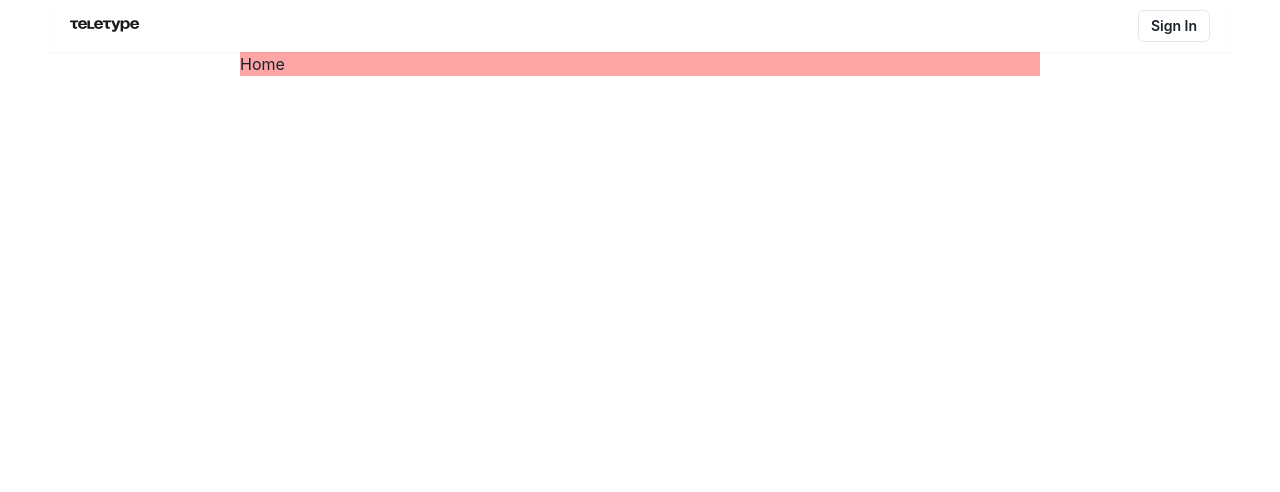
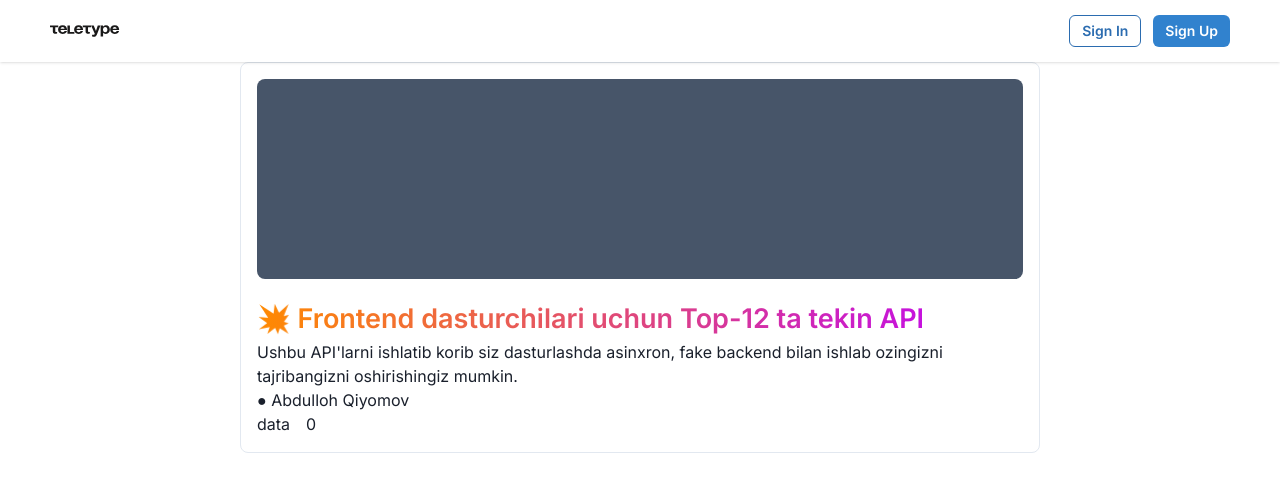
Before and after one commit to Habibulloh08/Blog, a React (Vite) app: page / in a window 1280 px wide. Shown: the top 492 px of the page. Built offline with nearby package versions, Linux system fonts and the light colour scheme.

Commit message:
login and Home update

```diff
--- a/package.json
+++ b/package.json
@@ -14,6 +14,8 @@
     "@chakra-ui/react": "^2.8.1",
     "@emotion/react": "^11.11.1",
     "@emotion/styled": "^11.11.0",
+    "axios": "^1.5.1",
+    "dotenv": "^16.3.1",
     "framer-motion": "^10.16.4",
     "react": "^18.2.0",
     "react-dom": "^18.2.0",
--- /dev/null
+++ b/src/components/Card.jsx
@@ -0,0 +1,27 @@
+const Card = () => {
+  return (
+    <div className="w-full rounded-lg p-4 border-1 border">
+      <div className="w-full rounded-lg bg-slate-600 h-[200px] mb-5"></div>
+      <div>
+        <h2 className="card-title text-[27px] font-bold">
+          💥 Frontend dasturchilari uchun Top-12 ta tekin API
+        </h2>
+        <div>
+          <p>
+            Ushbu API'larni ishlatib korib siz dasturlashda asinxron, fake
+            backend bilan ishlab ozingizni tajribangizni oshirishingiz mumkin.
+          </p>
+        </div>
+        <div>
+          <h3>● Abdulloh Qiyomov</h3>
+        </div>
+        <div className="w-full flex gap-4">
+          <p>data</p>
+          <p>0</p>
+        </div>
+      </div>
+    </div>
+  );
+};
+
+export default Card;
--- a/src/components/Navbar.jsx
+++ b/src/components/Navbar.jsx
@@ -5,20 +5,29 @@ import { Button } from "@chakra-ui/react";
 const Navbar = () => {
   const navigate = useNavigate();
   return (
-    <nav className="py-[10px] shadow-sm">
-      <div className="container flex items-center justify-between">
+    <nav className="w-full max-w-[1200px] m-auto px-[10px]">
+      <div className=" flex items-center justify-between">
         <img src={Logo} alt="" width={70} className="cursor-pointer" />
         {/* <button className="bg-blue-500 py-[9px] px-[15px] text-white rounded-lg">
           Sign in
         </button> */}
+        <div className="flex items-center gap-3">
           <Button
-          colorScheme="gray"
+            colorScheme="blue"
             variant="outline"
             size="sm"
             onClick={() => navigate("/sign-in")}
           >
             Sign In
           </Button>
+          <Button
+            colorScheme="blue"
+            size="sm"
+            onClick={() => navigate("/sign-up")}
+          >
+            Sign Up
+          </Button>
+        </div>
       </div>
     </nav>
   );
--- a/src/index.css
+++ b/src/index.css
@@ -1,3 +1,4 @@
+@import url("https://fonts.googleapis.com/css2?family=Inter:wght@400;500;600&family=Roboto:wght@700&display=swap");
 @tailwind base;
 @tailwind components;
 @tailwind utilities;
@@ -5,9 +6,11 @@
   margin: 0;
   padding: 0;
   box-sizing: border-box;
+  font-family: "Inter", sans-serif;
 }
-.container {
-  max-width: 1240px;
-  margin: 0 auto;
-  padding: 0 20px;
+.card-title {
+  background: linear-gradient(90deg, #ff8a00 -0.07%, #bd00ff 100.07%);
+  background-clip: text;
+  -webkit-background-clip: text;
+  -webkit-text-fill-color: transparent;
 }
--- a/src/layout/index.jsx
+++ b/src/layout/index.jsx
@@ -4,11 +4,11 @@ import Navbar from "../components/Navbar";
 const Layout = () => {
   return (
     <>
-      <header className=" bg-white px-[50px] sticky top-0 z-50">
+      <header className=" sticky z-50 py-[15px] shadow">
         <Navbar />
       </header>
       <main className="w-full mx-auto max-w-[800px]">
-        <div className="bg-red-300">
+        <div >
           <Outlet />
         </div>
       </main>
--- a/src/pages/Auth/SigIn.jsx
+++ b/src/pages/Auth/SigIn.jsx
@@ -1,4 +1,4 @@
-import { ViewIcon, ViewOffIcon } from "@chakra-ui/icons";
+import { ViewIcon, ViewOffIcon, ArrowBackIcon } from "@chakra-ui/icons";
 import {
   Button,
   FormControl,
@@ -17,41 +17,64 @@ const SigIn = () => {
   const navigate = useNavigate();
   const pasRef = useRef();
   const [showPass, setShowPass] = useState(false);
+  const [isInvalidUsername, setIsInvalidUsename] = useState(true);
 
-  useEffect(() => {
-    if (showPass) {
-      pasRef.current.type = "text";
+  const singInFunc = (e) => {
+    e.preventDefault();
+    const [username, password] = e.target.querySelectorAll("input");
+    setIsInvalidUsename(/^[@_a-zA-Z]+$/.test(username.value));
+
+    if (isInvalidUsername == true) {
+      // startLoading();
+      // setTimeout(() => {
+      //   endLoading(true);
+      // }, 2000);
+      // toast({
+      //   title: "Hello",
+      //   status: "success",
+      //   position: "top",
+      //   variant: "top-accent",
+      // });
     } else {
-      pasRef.current.type = "password";
+      setIsInvalidUsename((p) => ({
+        ...p,
+        username: /^[@_a-zA-Z]+$/.test(username.value),
+      }));
     }
-  }, [showPass]);
-  const singInFunc = () => {
-    startLoading();
-    setTimeout(() => {
-      endLoading(true);
-    }, 2000);
-    toast({
-      title: "Hello",
-      status: "success",
-      position: "top",
-      variant: "top-accent",
-    });
   };
+
   return (
     <>
       <div className="h-screen w-full flex items-center justify-center flex-col">
         <div className="w-full max-w-[440px] shadow-lg p-8 rounded-xl">
-          <Text fontSize="2xl" className="font-bold text-center mb-[40px]">
-            Sign In
-          </Text>
-          <FormControl>
+          <div className="relative">
+            <ArrowBackIcon
+              onClick={() => navigate("/")}
+              className="cursor-pointer text-[23px] absolute left-0 top-[50%] -translate-y-[50%]"
+            />
+            <Text fontSize="2xl" className="font-bold text-center mb-[40px]">
+              Sign In
+            </Text>
+          </div>
+          <form onSubmit={(e) => singInFunc(e)}>
             <FormLabel htmlFor="username">User Name</FormLabel>
-            <Input id="username" type="text" />
+            <Input
+              onChange={(e) => {
+                setIsInvalidUsename(/^[@_a-zA-Z]+$/.test(e.target.value));
+              }}
+              isInvalid={!isInvalidUsername}
+              required
+              id="username"
+              type="text"
+            />
+            {isInvalidUsername == false > 1 && (
+              <p className="text-[15px] text-red-500 p-1">Invalid username </p>
+            )}
             <div className="relative">
               <FormLabel htmlFor="password" className="mt-[20px]">
                 Password
               </FormLabel>
-              <Input ref={pasRef} id="password" type="password" />
+              <Input required ref={pasRef} id="password" type="password" />
               {showPass ? (
                 <ViewIcon
                   onClick={() => setShowPass(!showPass)}
@@ -65,14 +88,14 @@ const SigIn = () => {
               )}
             </div>
             <Button
+              type="submit"
               isLoading={isLoading}
-              onClick={() => singInFunc()}
               colorScheme="blue"
               className="w-full mt-[20px]"
             >
               Sign In
             </Button>
-          </FormControl>
+          </form>
         </div>
         <Button
           onClick={() => navigate("/sign-up")}
--- a/src/pages/Auth/SignUp.jsx
+++ b/src/pages/Auth/SignUp.jsx
@@ -1,4 +1,4 @@
-import { ViewIcon, ViewOffIcon } from "@chakra-ui/icons";
+import { ArrowBackIcon, ViewIcon, ViewOffIcon } from "@chakra-ui/icons";
 import { Button, FormControl, FormLabel, Input, Text } from "@chakra-ui/react";
 import { useEffect, useRef, useState } from "react";
 import { useNavigate } from "react-router-dom";
@@ -9,6 +9,7 @@ const SignUp = () => {
   const pasRef2 = useRef();
   const [showPass1, setShowPass1] = useState(false);
   const [showPass2, setShowPass2] = useState(false);
+  const [isInvalidUsername, setIsInvalidUsename] = useState(true);
 
   useEffect(() => {
     if (showPass1) {
@@ -22,18 +23,62 @@ const SignUp = () => {
       pasRef2.current.type = "password";
     }
   }, [showPass1, showPass2]);
+  const singUpFunc = (e) => {
+    e.preventDefault();
+    const [fullname, username, password, rpassword] =
+      e.target.querySelectorAll("input");
+    setIsInvalidUsename(/^[@_a-zA-Z]+$/.test(username.value));
+    if (isInvalidUsername == true) {
+      console.log(
+        fullname.value,
+        username.value,
+        password.value,
+        rpassword.value
+      );
+      // startLoading();
+      // setTimeout(() => {
+      //   endLoading(true);
+      // }, 2000);
+      // toast({
+      //   title: "Hello",
+      //   status: "success",
+      //   position: "top",
+      //   variant: "top-accent",
+      // });
+    } else {
+      setIsInvalidUsename((p) => ({
+        ...p,
+        username: /^[@_a-zA-Z]+$/.test(username.value),
+      }));
+    }
+  };
   return (
     <>
       <div className="h-screen w-full flex items-center justify-center flex-col">
         <div className="w-full max-w-[440px] shadow-lg p-8 rounded-xl">
-          <Text fontSize="2xl" className="font-bold text-center mb-[40px]">
-            Sign Un
-          </Text>
-          <FormControl>
+          <div className="relative">
+            <ArrowBackIcon
+              onClick={() => navigate("/")}
+              className="cursor-pointer text-[23px] absolute left-0 top-[50%] -translate-y-[50%]"
+            />
+            <Text fontSize="2xl" className="font-bold text-center mb-[40px]">
+              Sign Up
+            </Text>
+          </div>
+          <form onSubmit={(e) => singUpFunc(e)}>
             <FormLabel htmlFor="fullname">Full Name</FormLabel>
             <Input id="fullname" type="text" />
             <FormLabel htmlFor="username">User Name</FormLabel>
-            <Input id="username" type="text" />
+            <Input
+              id="username"
+              type="text"
+              onChange={(e) => {
+                setIsInvalidUsename(/^[@_a-zA-Z]+$/.test(e.target.value));
+              }}
+            />
+            {isInvalidUsername == false > 1 && (
+              <p className="text-[15px] text-red-500 p-1">Invalid username </p>
+            )}
             <div className="relative">
               <FormLabel htmlFor="password" className="mt-[20px]">
                 Password
@@ -68,10 +113,14 @@ const SignUp = () => {
                 />
               )}
             </div>
-            <Button colorScheme="blue" className="w-full mt-[20px]">
+            <Button
+              type="submit"
+              colorScheme="blue"
+              className="w-full mt-[20px]"
+            >
               Sign Up
             </Button>
-          </FormControl>
+          </form>
         </div>
         <Button
           onClick={() => navigate("/sign-in")}
--- a/src/pages/Home.jsx
+++ b/src/pages/Home.jsx
@@ -1,7 +1,10 @@
-import { Button } from "@chakra-ui/react";
+import Card from "../components/Card";
 
 const Home = () => {
-  return <div>Home</div>;
+  return <div>
+    <Card />
+
+  </div>;
 };
 
 export default Home;
--- /dev/null
+++ b/src/service/axios.jsx
@@ -0,0 +1,6 @@
+import axios from "axios";
+
+const api = axios.create({
+    baseURL: import.meta.env.VITE_BASE_URL,
+})
+export default api;
```
Also changed, not shown: 2 other files (tests, documents, lock files or other folders). Lines whose indentation alone changed are shown as unchanged.
